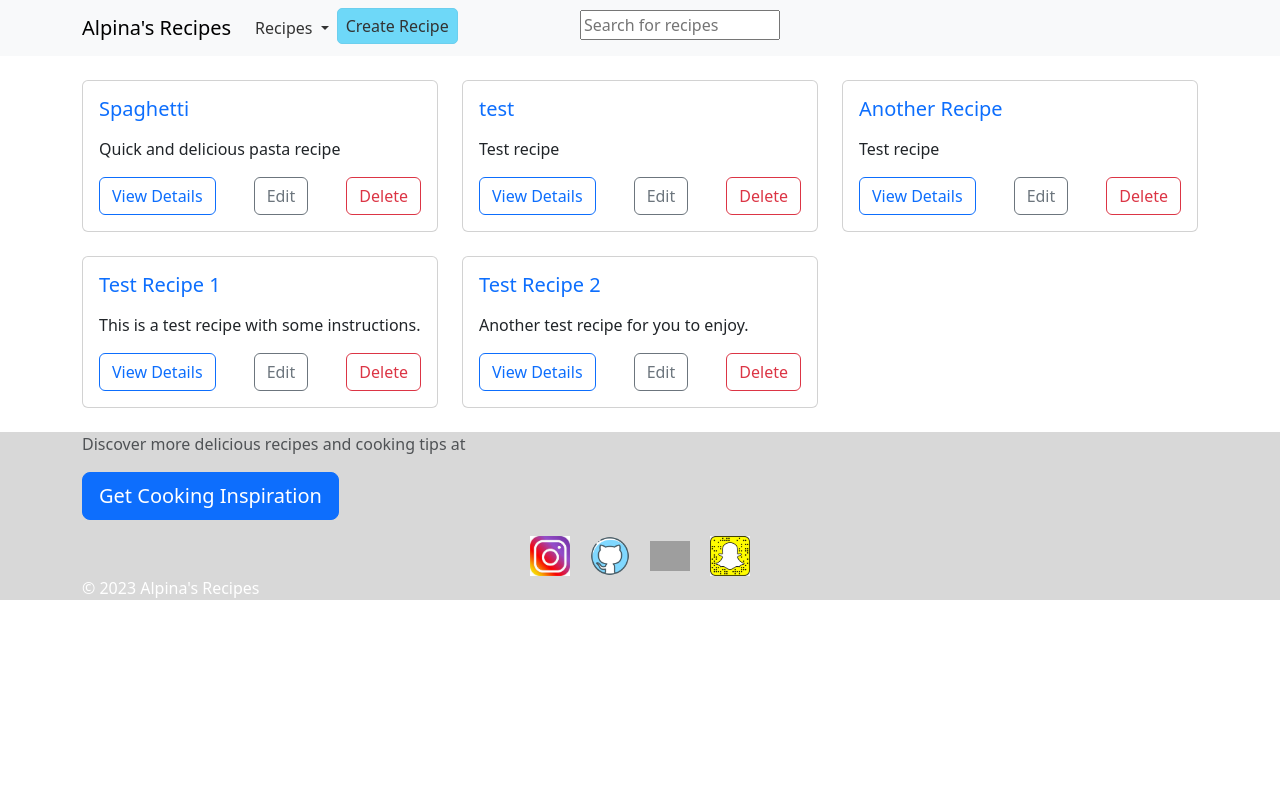
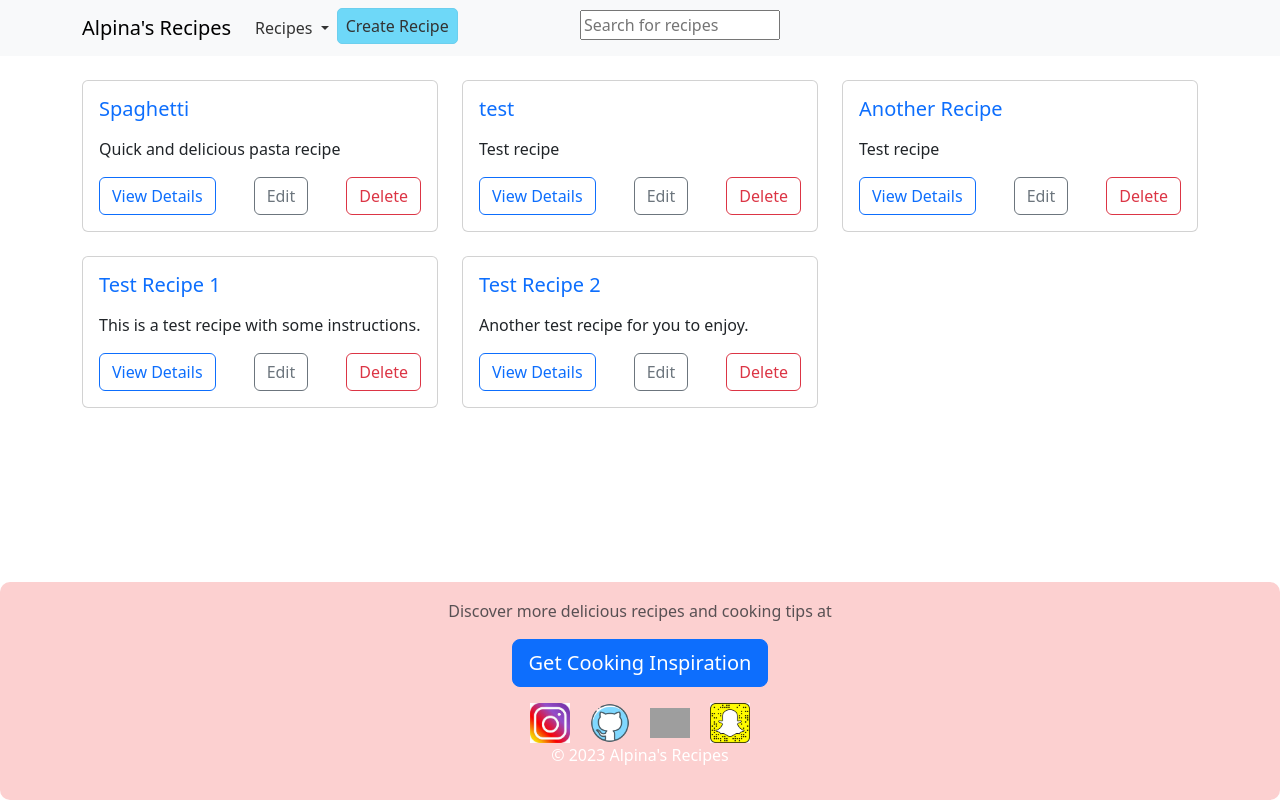
Before and after one commit to ZaidelFilali/RecipeProject, a Vue app: page / in a window 1280 px wide. Built offline with nearby package versions, Linux system fonts and the light colour scheme; grey boxes are pictures that could not be loaded.

Commit message:
Ervoor gezorgd dat de footer op elke pagina normaal word getoont en styling etc toegepast

```diff
--- a/src/components/Footer.vue
+++ b/src/components/Footer.vue
@@ -24,12 +24,6 @@
 </template>
 
 <style scoped>
-.footer-container {
-    background-color: #d8d8d8;
-    color: white;
-    width: 100%;
-}
-
 .social-icons {
     display: flex;
     align-items: center;
--- a/src/components/layouts/layout.vue
+++ b/src/components/layouts/layout.vue
@@ -1,10 +1,57 @@
 <template>
-    <Navbar />
-    <slot />
-    <Footer/>
+    <div class="layout">
+        <Navbar />
+        <slot />
+        <Footer />
+    </div>
 </template>
 
-<script setup >
+<script setup>
 import Navbar from '../Navbar.vue';
-import Footer from '../Footer.vue'
+import Footer from '../Footer.vue';
 </script>
+
+<style scoped>
+.layout {
+    display: flex;
+    flex-direction: column;
+    min-height: 100vh;
+}
+
+Footer {
+    margin-top: auto;
+    text-align: center;
+    background-color: #fcd0d0;
+    color: white;
+    padding: 17px 0;
+    border-radius: 10px;
+}
+
+.Footer a {
+    text-decoration: none;
+    color: #FFFFFF;
+    margin: 0 10px;
+}
+
+.Footer a:hover {
+    text-decoration: underline;
+}
+
+.social-icons {
+    display: flex;
+    justify-content: center;
+    margin: 20px 0;
+}
+
+.social-logo {
+    width: 40px;
+    height: 40px;
+    object-fit: contain;
+    transition: filter 0.2s;
+    margin: 0 10px;
+}
+
+.social-logo:hover {
+    filter: brightness(1.2);
+}
+</style>
```
Also changed, not shown: src/components/Page.vue (+0 -85 lines).
